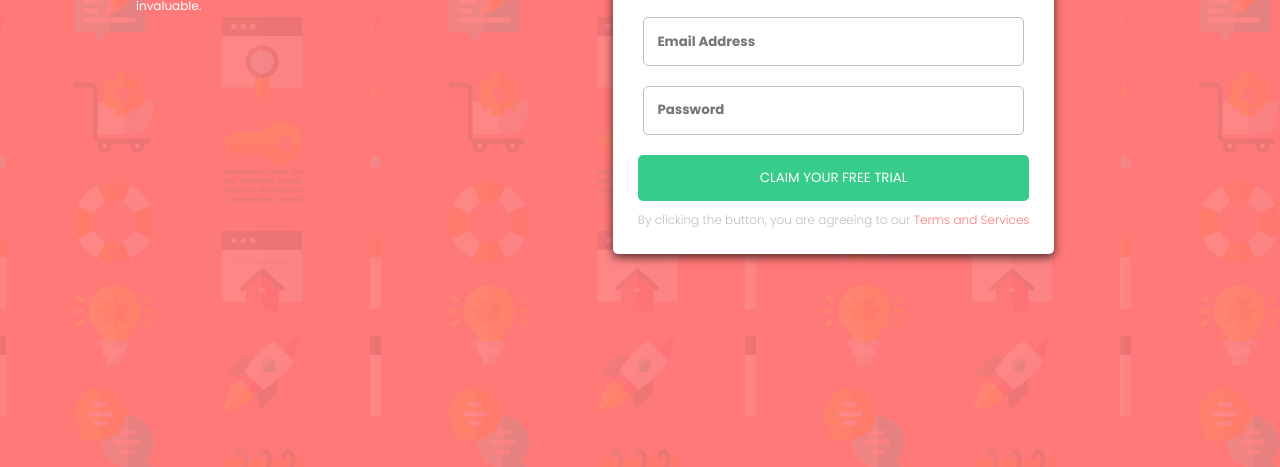
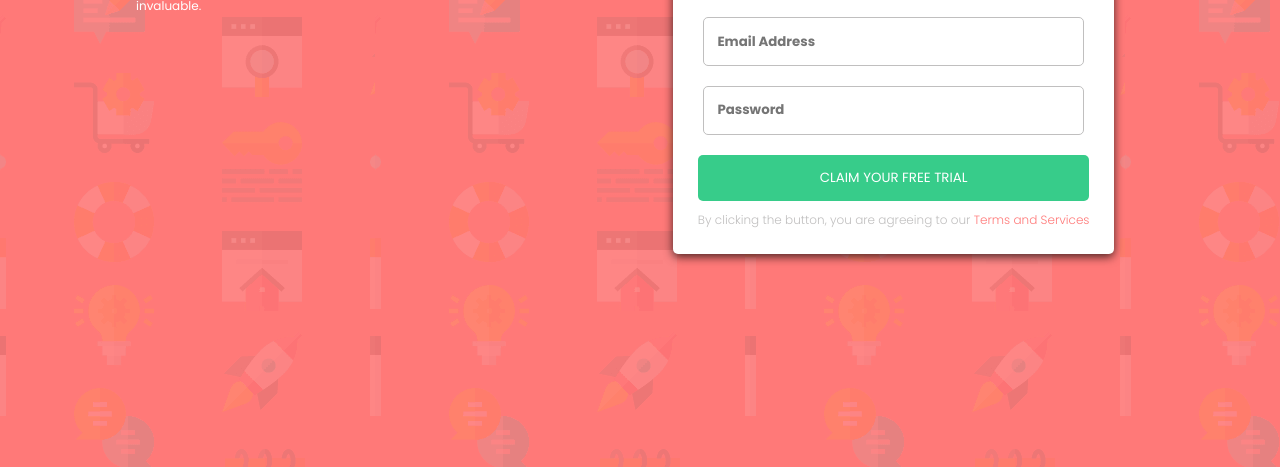
Before and after one commit to Ayomide200024/responsive, a plain HTML site: page index.html in a window 1280 px wide. Shown: the part 333-800 px from the top of the page. Drawn offline with Linux system fonts and the light colour scheme.

Commit message:
Update registration.css

```diff
--- a/registration.css
+++ b/registration.css
@@ -152,6 +152,9 @@ form input:focus {
         padding-top: 6em;
         text-align: left;
     }
+    .form{
+        padding-left:60px;
+    }
   p br {
     display: none;
   }
```
